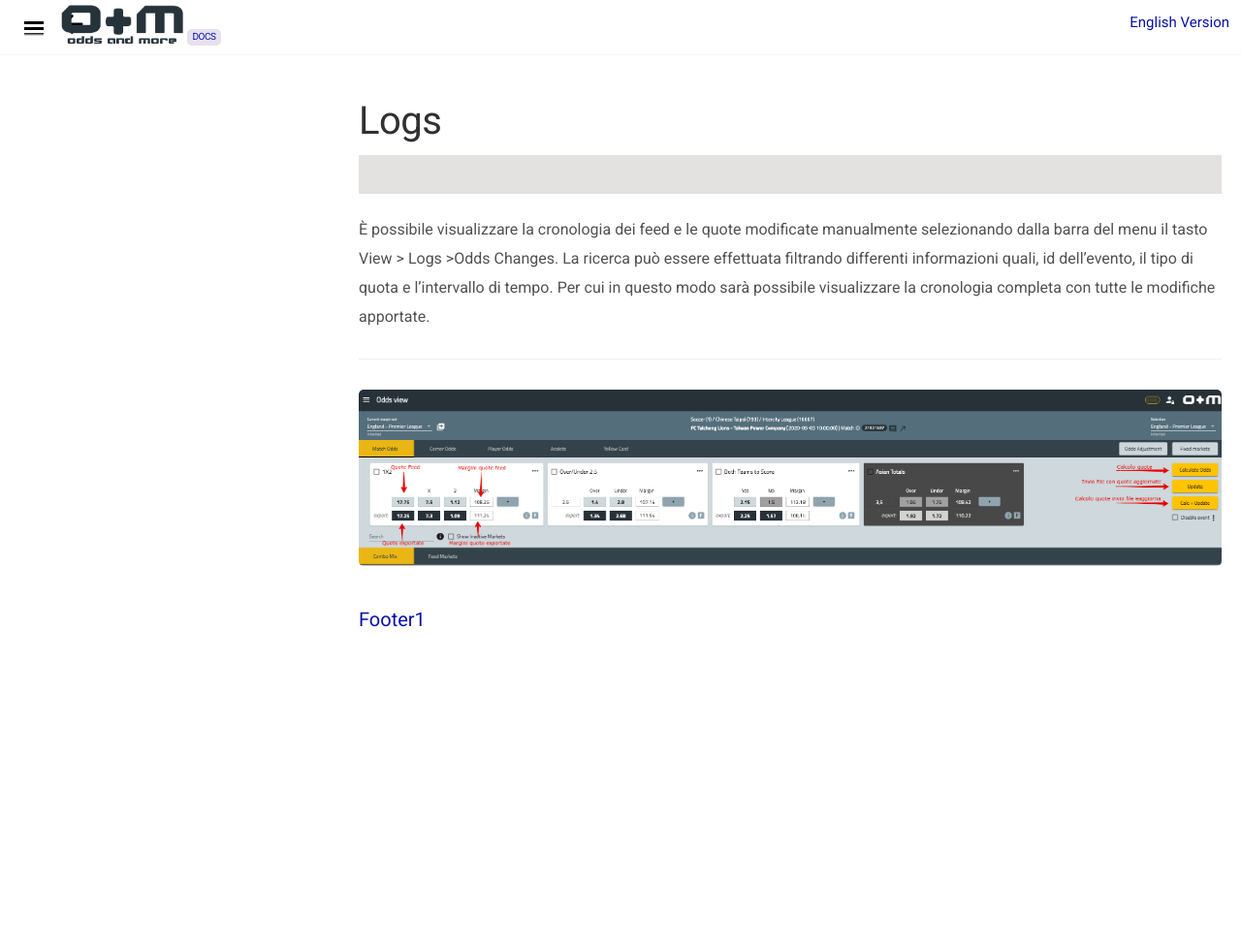
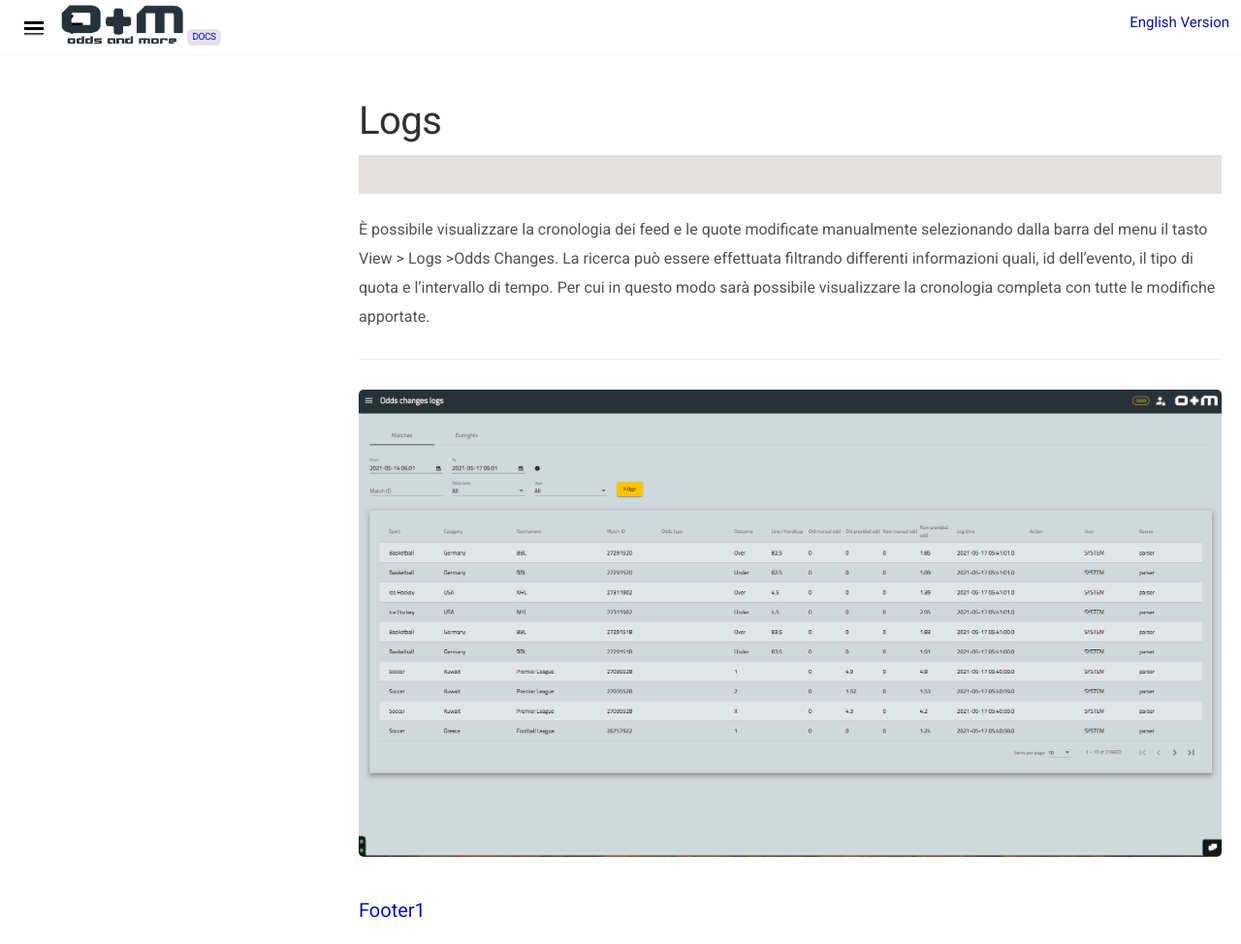
Before and after one commit to docsforodds/docs, a Jekyll site: the page built from docs/it/gestione-quote/logs.md, in a window 1280 px wide and 974 px high. Shown: the whole window at 97% size. Built offline with Jekyll 4.4.1, drawn with Linux system fonts in a browser that asks for light colours; nearby versions of some CDN libraries.

Commit message:
added image

```diff
--- a/docs/it/gestione-quote/logs.md
+++ b/docs/it/gestione-quote/logs.md
@@ -12,4 +12,4 @@ icon: fas fa-circle
  <font size="3">È possibile visualizzare la cronologia dei feed e le quote modificate manualmente selezionando dalla barra del menu il tasto View > Logs >Odds Changes. La ricerca può essere effettuata filtrando differenti informazioni quali, id dell’evento, il tipo di quota e l’intervallo di tempo. Per cui in questo modo sarà possibile visualizzare la cronologia completa con tutte le modifiche apportate.</font>
 
  ---
-![Markdown Plus]({{site.baseurl}}/public/images/gestione-quote/odds-view.png)
+![Markdown Plus]({{site.baseurl}}/public/images/gestione-quote/odds-changes-logs.png)
```
